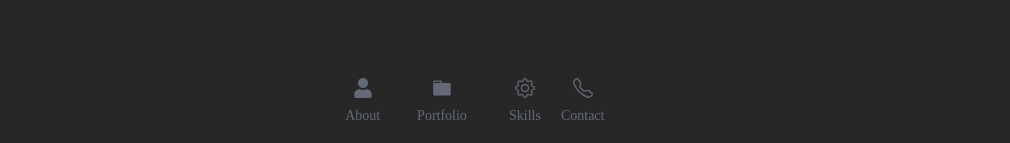
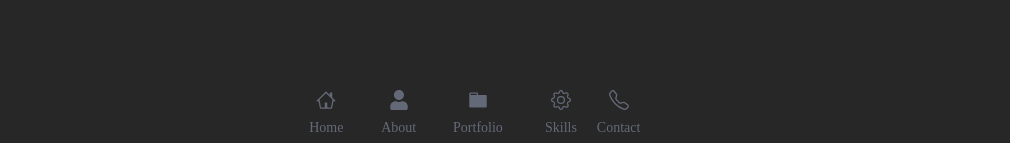
Before and after one commit to Iamkinggee/mywebbb, a React (Create React App) app: page / in a window 1280 px wide. Shown: the part 654-797 px from the top of the page, without its empty margins (151-1161 px from the left). Built offline with nearby package versions, Linux system fonts and the light colour scheme.

Commit message:
Update NavBar.js
Home added

```diff
--- a/src/Components/NavBar.js
+++ b/src/Components/NavBar.js
@@ -3,8 +3,7 @@ import { Link } from 'react-router-dom'
 import {BsTelephone,BsTelephoneFill,BsGearFill,BsGear} from 'react-icons/bs'
 import {GoFileDirectory,GoFileDirectoryFill} from 'react-icons/go'
 import{FaRegUser,FaUser} from 'react-icons/fa'
-
-
+import { GoHome } from "react-icons/go";
 
 
 // const YourComponent = () => {
@@ -58,11 +57,21 @@ const NavBar = () => {
   return (
 
 
-<div className='fixed z-50  bottom-3 rounded  w-full font-[poppins]  text-[10px]'>
+<div className='fixed z-50  bottom-0 rounded  w-full font-[poppins]  text-[10px]'>
 <div className='max-w-[1000px] flex justify-between items-center m-auto   border-gray-200 dark:bg-gray-700 dark:border-gray-600 opacity-90 '>
 
 
-    <div class="grid h-full  grid-cols-4  font-medium p-2 px-2 m-auto ">
+    <div class="grid h-full  grid-cols-5  font-medium p-2 px-2 m-auto ">
+
+<Link to="/">
+        <button type="button" class="inline-flex flex-col items-center justify-center  hover:bg-gray-50 dark:hover:bg-gray-700 group ">
+
+         <GoHome className="w-5 h-5 mb-2 text-gray-500 dark:text-gray-400 group-hover:text-blue-600 dark:group-hover:text-white" aria-hidden="true"/>
+            <span className="text-sm text-gray-500 dark:text-gray-400 group-hover:text-blue-600 dark:group-hover:text-white  text-[10px]">Home</span>
+        </button>
+        </Link>
+
+
 
     <Link to="/about">
         <button type="button" class="inline-flex flex-col items-center justify-center  hover:bg-gray-50 dark:hover:bg-gray-700 group ">
```
